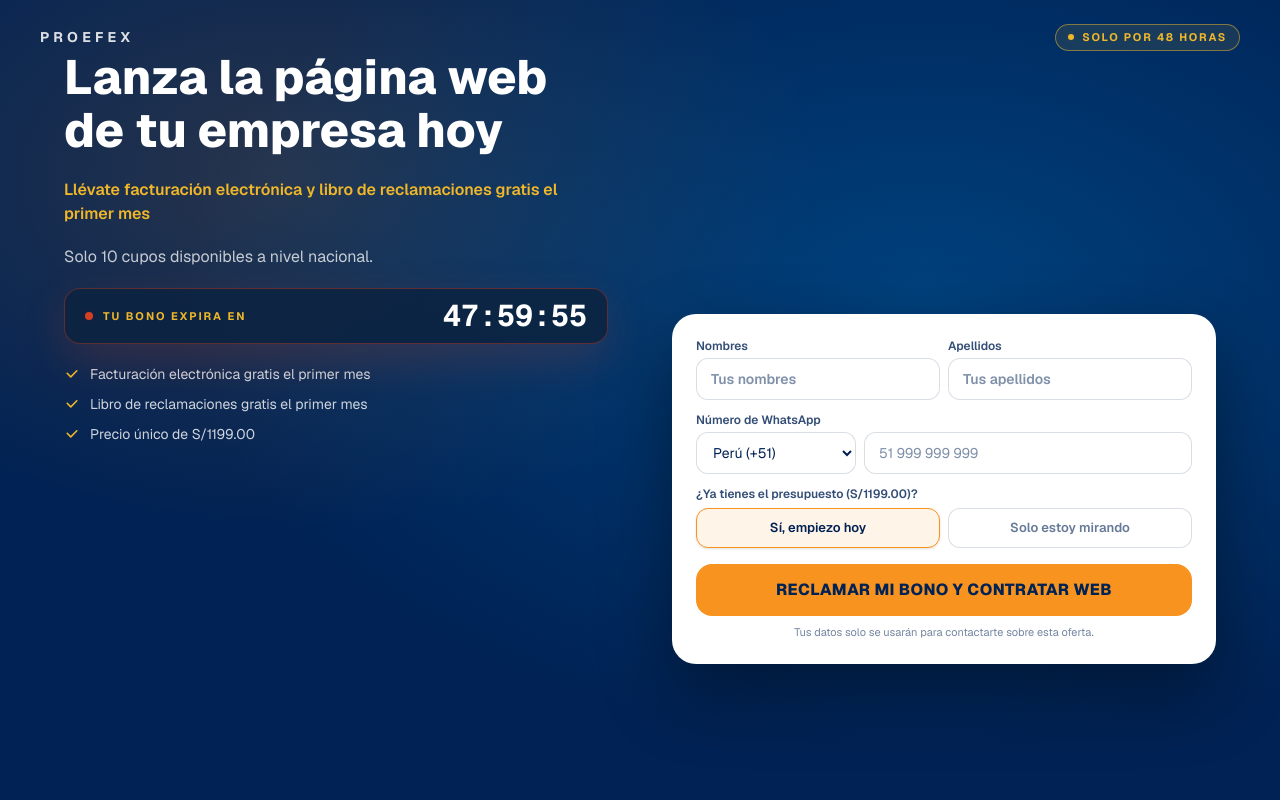
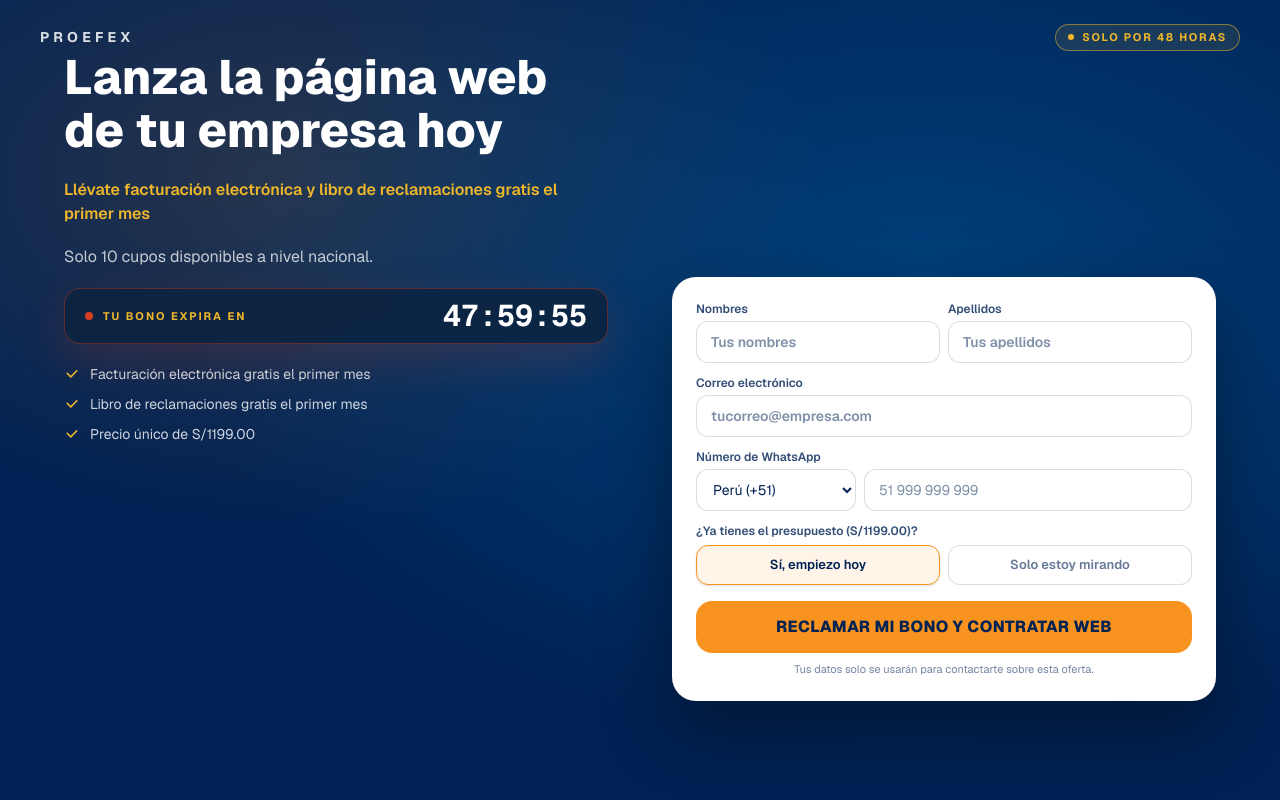
Before and after one commit to dcampos87/proefex-web, a Next.js app in the folder apps/site/: page /landing_web_48horas in a window 1280 px wide. Shown: the top 800 px of the page. Built offline with nearby package versions, Linux system fonts and the light colour scheme.

Commit message:
feat: agregar campo de correo validado al formulario de la landing 48h y transmitirlo al webhook

```diff
--- a/apps/site/src/features/web48/LeadForm48.tsx
+++ b/apps/site/src/features/web48/LeadForm48.tsx
@@ -20,6 +20,7 @@ const LEADS_API_URL = "/api/leads";
 const INITIAL_VALUES: LeadFormValues = {
   firstName: "",
   lastName: "",
+  email: "",
   countryCode: DEFAULT_COUNTRY_CODE,
   phone: "",
   intent: "hot",
@@ -125,6 +126,28 @@ export function LeadForm48() {
       </div>
 
       <div className="mt-3">
+        <label className={labelClass}>
+          Correo electrónico
+          <input
+            name="email"
+            type="email"
+            inputMode="email"
+            value={values.email}
+            onChange={update("email")}
+            placeholder="tucorreo@empresa.com"
+            autoComplete="email"
+            aria-invalid={Boolean(errors.email)}
+            className={inputClass}
+          />
+          {errors.email && (
+            <span role="alert" className="text-[11px] font-normal text-proefex-red">
+              {errors.email}
+            </span>
+          )}
+        </label>
+      </div>
+
+      <div className="mt-3">
         <span className={labelClass}>Número de WhatsApp</span>
         <div className="mt-1 flex gap-2">
           <label className="sr-only" htmlFor="country">
--- a/apps/site/src/features/web48/leadUtils.ts
+++ b/apps/site/src/features/web48/leadUtils.ts
@@ -16,6 +16,14 @@ export function isValidPhone(value: string): boolean {
   return digits.length >= 6 && digits.length <= 15;
 }
 
+export function normalizeEmail(raw: string): string {
+  return raw.trim().toLowerCase();
+}
+
+export function isValidEmail(value: string): boolean {
+  return /^[^\s@]+@[^\s@]+\.[^\s@]{2,}$/.test(normalizeEmail(value));
+}
+
 export function validateLeadForm(values: LeadFormValues): LeadValidationErrors {
   const errors: LeadValidationErrors = {};
   if (!isValidName(values.firstName)) {
@@ -23,6 +31,9 @@ export function validateLeadForm(values: LeadFormValues): LeadValidationErrors {
   }
   if (!isValidName(values.lastName)) {
     errors.lastName = "Ingresa tus apellidos (mínimo 2 caracteres).";
+  }
+  if (!isValidEmail(values.email)) {
+    errors.email = "Ingresa un correo electrónico válido.";
   }
   if (!isValidPhone(values.phone)) {
     errors.phone = "Ingresa un número de WhatsApp válido (6 a 15 dígitos).";
@@ -85,6 +96,7 @@ export function buildLeadPayload(
   return {
     first_name: values.firstName.trim(),
     last_name: values.lastName.trim(),
+    email: normalizeEmail(values.email),
     country: values.countryCode,
     dial_code: options.dialCode,
     whatsapp: normalizePhone(values.phone),
--- a/apps/site/src/features/web48/types.ts
+++ b/apps/site/src/features/web48/types.ts
@@ -9,6 +9,7 @@ export interface Country {
 export interface LeadFormValues {
   firstName: string;
   lastName: string;
+  email: string;
   countryCode: string;
   phone: string;
   intent: LeadIntent;
@@ -17,6 +18,7 @@ export interface LeadFormValues {
 export interface LeadPayload {
   first_name: string;
   last_name: string;
+  email: string;
   country: string;
   dial_code: string;
   whatsapp: string;
@@ -29,5 +31,6 @@ export interface LeadPayload {
 export interface LeadValidationErrors {
   firstName?: string;
   lastName?: string;
+  email?: string;
   phone?: string;
 }
```
Also changed, not shown: 1 other file (tests, documents, lock files or other folders).
